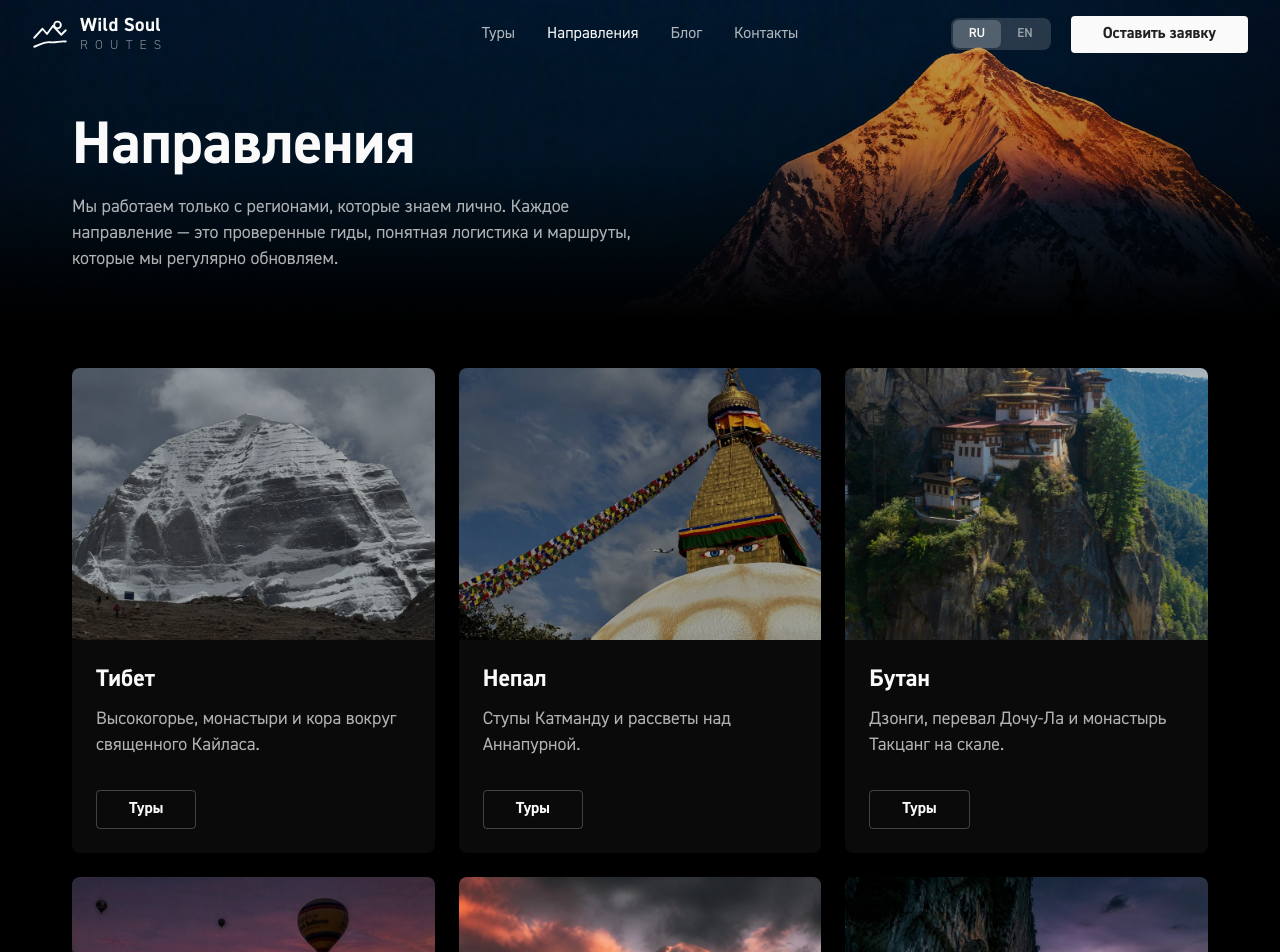
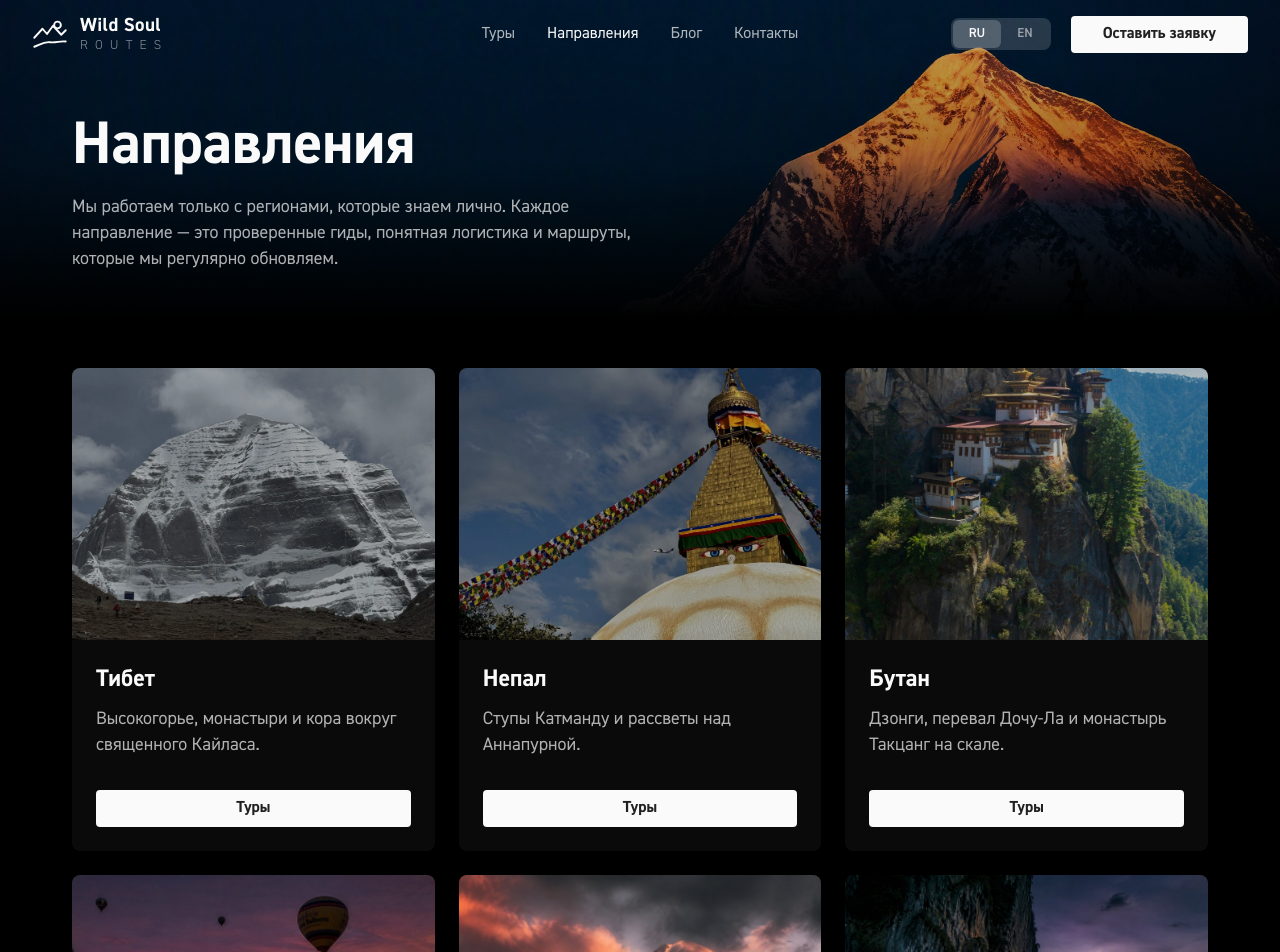
Before and after one commit to fifulina-uxui/wild-soul-routes, a React (Vite) app: page /directions in a window 1280 px wide. Shown: the top 952 px of the page. Built offline with nearby package versions, Linux system fonts and the light colour scheme.

Commit message:
Directions cards: full-width white Tours button

```diff
--- a/src/pages/DirectionsPage.tsx
+++ b/src/pages/DirectionsPage.tsx
@@ -54,7 +54,7 @@ export default function DirectionsPage() {
                   {card.text}
                 </p>
                 <div className="mt-8 flex-1" />
-                <span className="inline-flex min-h-[36.5px] w-fit items-center justify-center rounded-[4px] border border-[rgb(255_255_255/23%)] px-8 py-[6px] text-[16px] font-bold leading-[24.5px] text-[#fafafa] transition-colors duration-200 group-hover:border-[#fafafa]">
+                <span className="inline-flex min-h-[36.5px] w-full items-center justify-center rounded-[4px] bg-[#fafafa] px-8 py-[6px] text-[16px] font-bold leading-[24.5px] text-[rgb(0_0_0/87%)] transition-colors duration-200 group-hover:bg-[#e6e6e6]">
                   {t.nav.find((n) => n.href === '/tours')?.label}
                 </span>
               </div>
```
